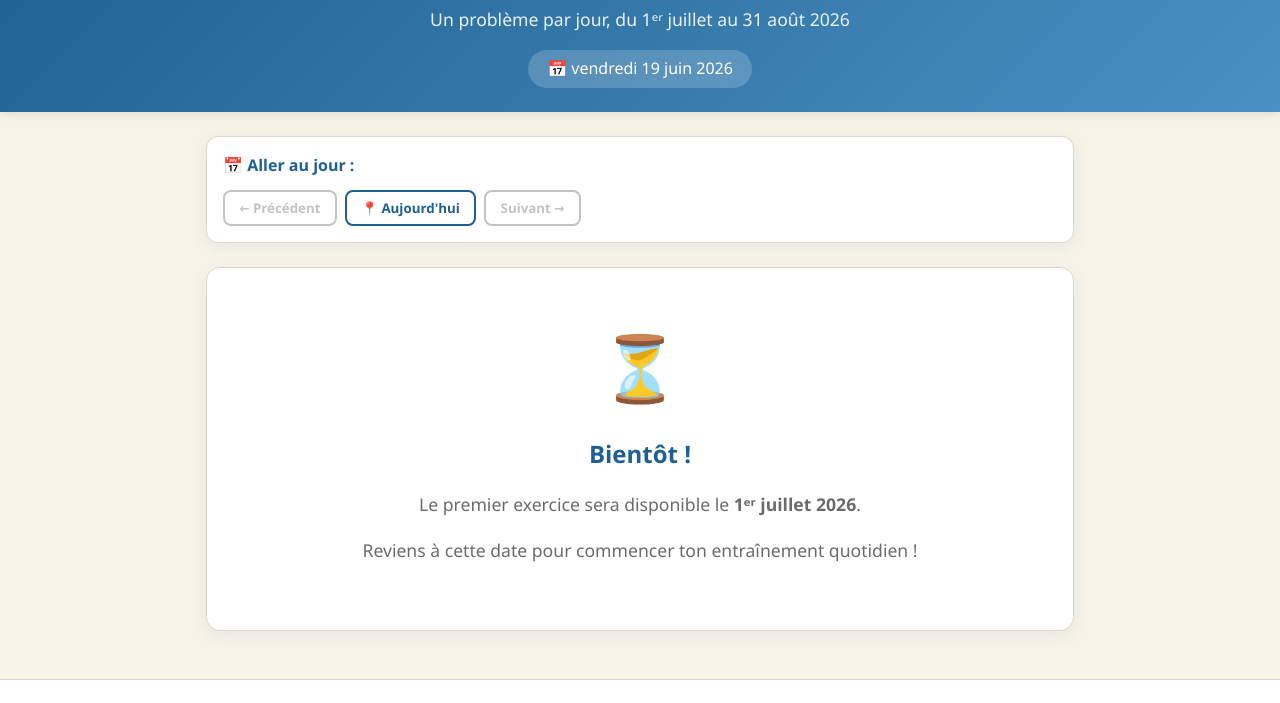
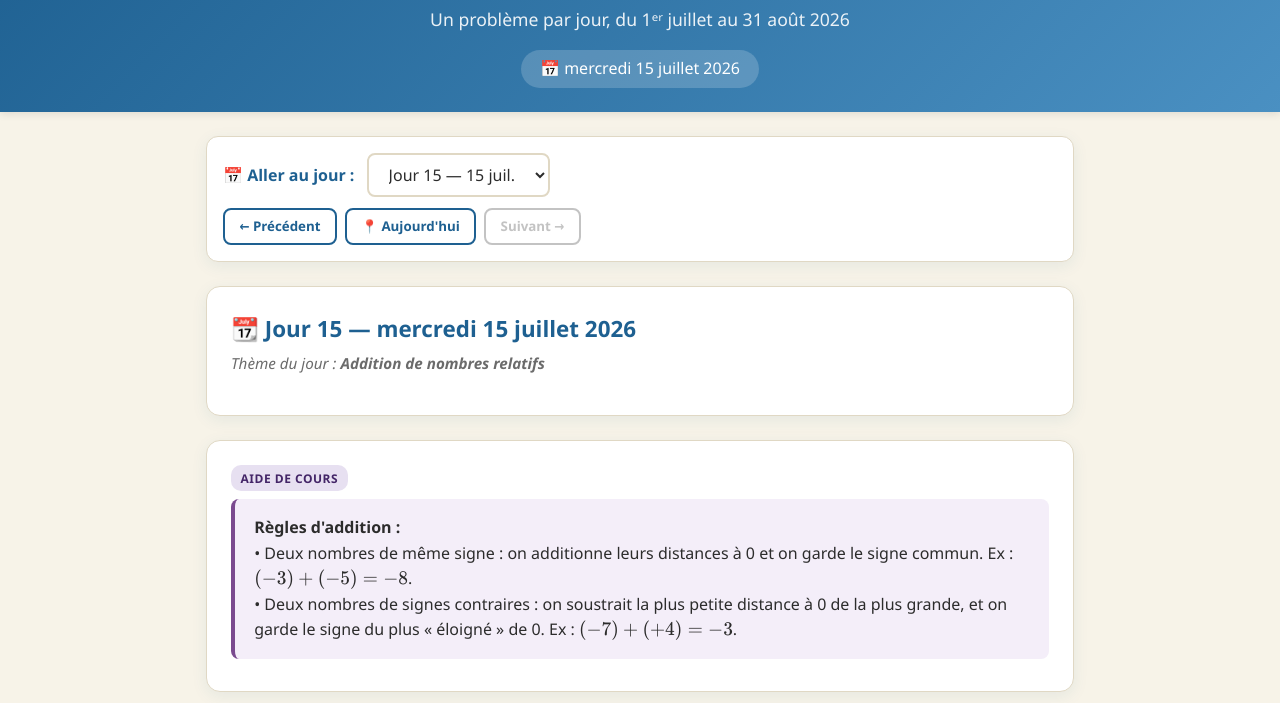
Before and after one commit to LaBulleKreativ/unproblemeparjour-5e, a plain HTML site: page index.html in a window 1280 px wide. Shown: the part 96-799 px from the top of the page. Drawn offline with nearby package versions, Linux system fonts and the light colour scheme.

Commit message:
Update date initialization in index.html

```diff
--- a/index.html
+++ b/index.html
@@ -2111,8 +2111,8 @@ const EXOS = [
     "correction": "a) Détails : cahiers \\(12\\) € ; calculatrices \\(44\\) € ; stylos \\(14{,}40\\) € ; trousses \\(25{,}50\\) €.<br>Total : \\(12 + 44 + 14{,}40 + 25{,}50 = \\mathbf{95{,}90}\\) €.<br><br>b) Réduction : \\(95{,}90 \\times 0{,}10 = \\mathbf{9{,}59}\\) €.<br><br>c) Total payé : \\(95{,}90 \\times 0{,}9 = \\mathbf{86{,}31}\\) €.<br><br>d) 🎒 <b>Excellente rentrée à tous !</b> Tu es prêt(e) pour la 4ᵉ. 💪"
   }
 ];
-const now = new Date();
-
+//const now = new Date();
+const now = new Date('2026-07-15');
 function dateOnly(d) { return new Date(d.getFullYear(), d.getMonth(), d.getDate()); }
 function parseISO(s) {
   const [y, m, d] = s.split('-').map(Number);
```
